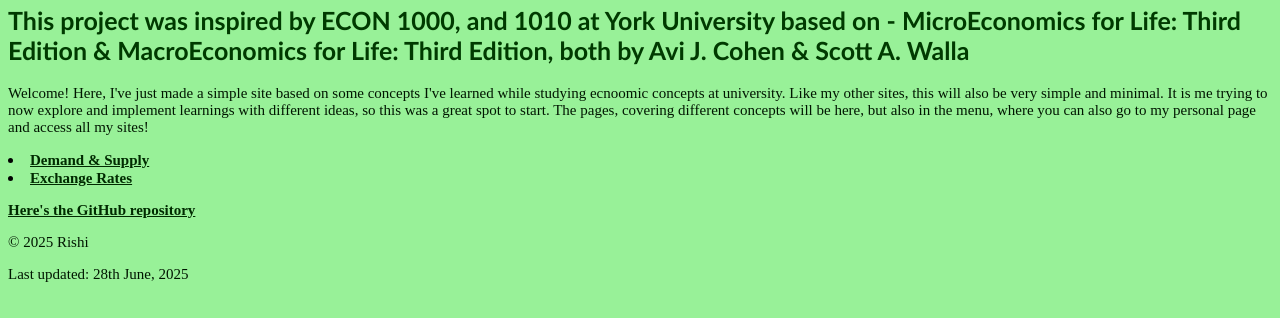
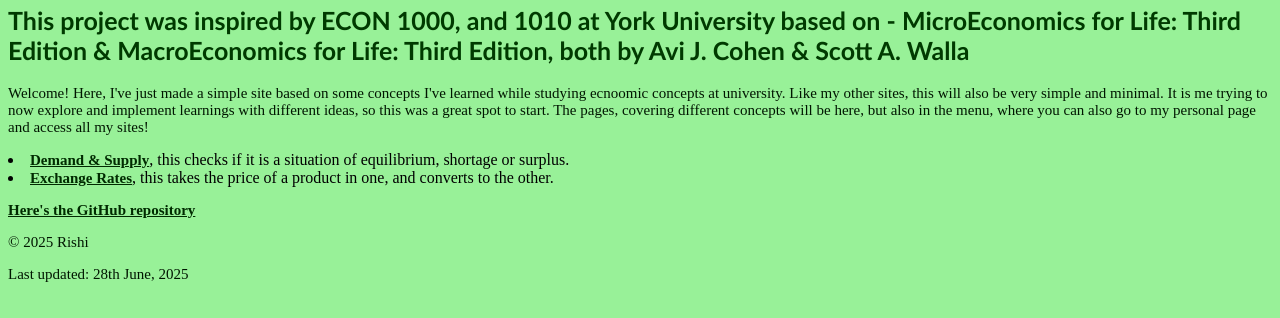
Before and after one commit to rj-here/someeconomicfun, a plain HTML site: page index.html in a window 1280 px wide. Shown: the part 130-448 px from the top of the page. Drawn offline with Linux system fonts and the light colour scheme.

Commit message:
Explain
Explaining what you're doing

```diff
--- a/index.html
+++ b/index.html
@@ -19,8 +19,8 @@
         Like my other sites, this will also be very simple and minimal. It is me trying to now explore and implement learnings with different ideas, so this was a great spot to start.
         The pages, covering different concepts will be here, but also in the menu, where you can also go to my personal page and access all my sites!
         <br>
-            <li><a href="demandAndSupply.html">Demand & Supply</a></li>
-            <li><a href="exchangeRates.html">Exchange Rates</a></li>
+            <li><a href="demandAndSupply.html">Demand & Supply</a>, this checks if it is a situation of equilibrium, shortage or surplus.</li>
+            <li><a href="exchangeRates.html">Exchange Rates</a>, this takes the price of a product in one, and converts to the other.</li>
 
     </p>
 </body>
```
